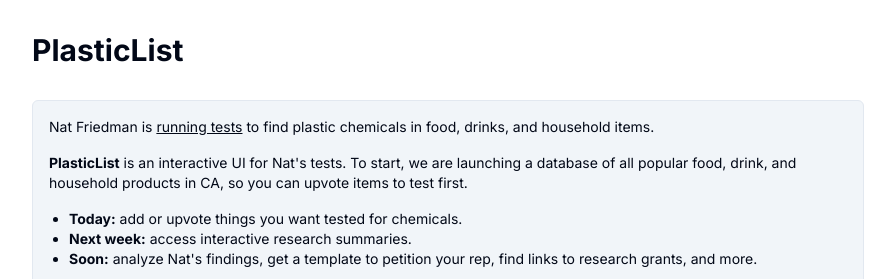
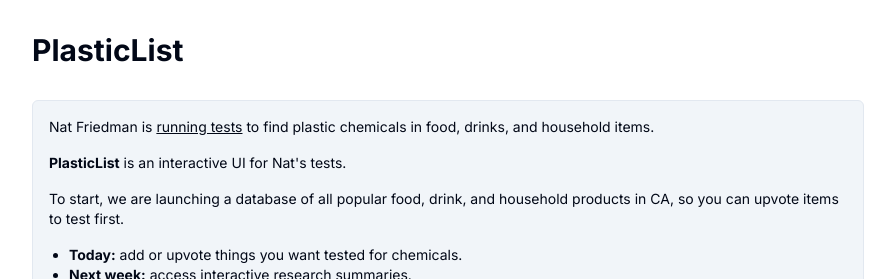
Before and after one commit to plasticlist/plasticlist-old, a Next.js app: page / in a window 1280 px wide. Shown: the top 279 px of the page, without its empty margins (192-1087 px from the left). Built offline with nearby package versions, Linux system fonts and the light colour scheme; no server answers.

Commit message:
update copy

```diff
--- a/src/components/intro-text.tsx
+++ b/src/components/intro-text.tsx
@@ -32,7 +32,8 @@
           <p>
             Nat Friedman is <a href="https://twitter.com/natfriedman/status/1789287484515659896" className="underline">running tests</a> to find plastic chemicals in food, drinks, and household items.
           </p>
-          <p><b>PlasticList</b> is an interactive UI for Nat's tests. To start, we are launching a database of all popular food, drink, and household products in CA, so you can upvote items to test first.</p>
+          <p><b>PlasticList</b> is an interactive UI for Nat's tests.</p>
+          <p>To start, we are launching a database of all popular food, drink, and household products in CA, so you can upvote items to test first.</p>
           <ul className="list-disc pl-5">
             <li><b>Today:</b> add or upvote things you want tested for chemicals.</li>
             <li><b>Next week:</b> access interactive research summaries.</li>
```
